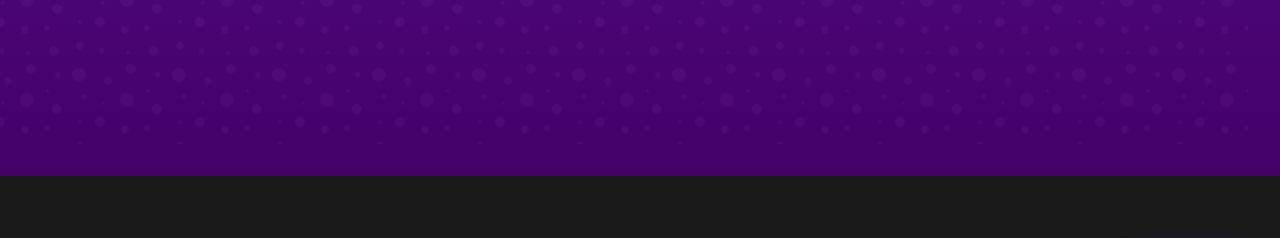
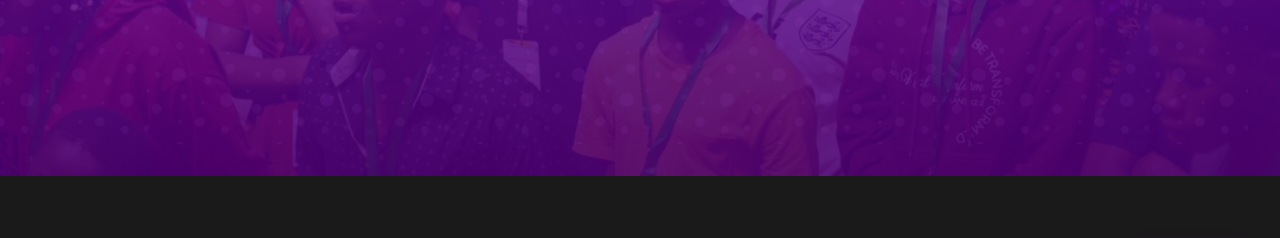
Before and after one commit to asder12346/kachi_Emmanuel, a plain HTML site: page ministry.html in a window 1280 px wide. Shown: the part 494-732 px from the top of the page. Drawn offline with nearby package versions, Linux system fonts and the light colour scheme; files whose address does not match are found by name.

Commit message:
Update ministry.css

```diff
--- a/ministry.css
+++ b/ministry.css
@@ -216,7 +216,7 @@ header.scrolled {
 /* Page Header */
 .page-header {
     height: 60vh;
-    background: linear-gradient(rgba(106, 13, 173, 0.8), rgba(74, 0, 114, 0.9)), url('image/33.jpg') no-repeat center center/cover;
+    background: linear-gradient(rgba(106, 13, 173, 0.8), rgba(74, 0, 114, 0.9)), url('33.jpg') no-repeat center center/cover;
     display: flex;
     align-items: center;
     text-align: center;
```
